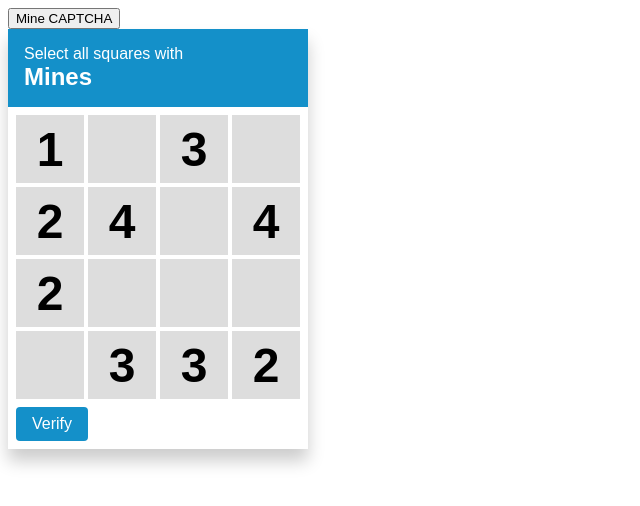
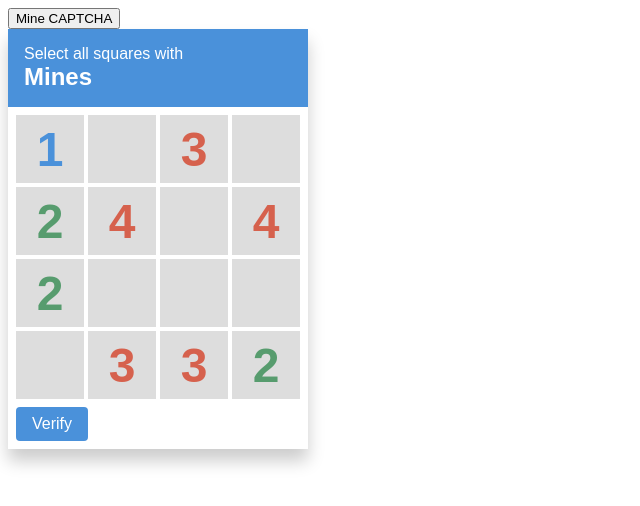
Before and after one commit to TheImaginaryOne/mine-captcha, a React (Create React App) app: page / in a window 1280 px wide. Both pictures are taken after a click on the button "Mine CAPTCHA". Shown: the top 506 px of the page, without its empty margins (0-640 px from the left). Built offline with nearby package versions, Linux system fonts and the light colour scheme.

Commit message:
Add colors to game interface

```diff
--- a/src/Captcha.tsx
+++ b/src/Captcha.tsx
@@ -5,8 +5,9 @@ import { generateBoard }  from './generator';
 import Grid from './grid';
 
 const theme = {
-  primaryColor: "#1490c9",
-  fontFamily: "arial, san-serif"
+  primaryColor: "#4A91DA",
+  fontFamily: "arial, san-serif",
+  gameColors: ["#444444", "#4A91DA", "#579C6E", "#D6614D"]
 }
 
 const FrameWrapper = styled.div`
--- a/src/GameInterface.tsx
+++ b/src/GameInterface.tsx
@@ -15,6 +15,22 @@ gap: 4px;
 margin-bottom: 8px;
 `
 
+
+interface GridCellTextProps {
+  colorIndex: number;
+  theme: any;
+}
+
+const getColor = ({ colorIndex, theme }: GridCellTextProps) =>
+  colorIndex > 3 ? theme.gameColors[3] : theme.gameColors[colorIndex]
+
+const GridCellText = styled.span`
+font-size: 48px;
+font-weight: bold;
+text-align: center;
+color: ${getColor};
+`
+
 interface GridCellProps {
   isSelected: boolean;
   theme: any;
@@ -23,9 +39,6 @@ interface GridCellProps {
 const GridCell = styled.div`
 background-color: #dddddd;
 transition: border-color 0.1s;
-font-size: 48px;
-font-weight: bold;
-text-align: center;
 
 display: flex;
 justify-content: center;
@@ -65,11 +78,16 @@ export default function GameInterface({ selection, content, onSquareClick } : Pr
   const cells = new Array(16);
   for (let i = 0; i < 4; i++) {
     for (let j = 0; j < 4; j++) {
+      const cellNumber = content.get(i, j);
       cells[i + j * 4] =
         <GridCell key={`${i}:${j}`}
           onClick={() => onSquareClick(i, j)}
           isSelected={selection.get(i, j)}>
-          { content.get(i, j) }
+          { cellNumber !== null &&
+            <GridCellText colorIndex={cellNumber}>
+              { content.get(i, j) }
+            </GridCellText>
+          }
         </GridCell>
       ;
     }
```
